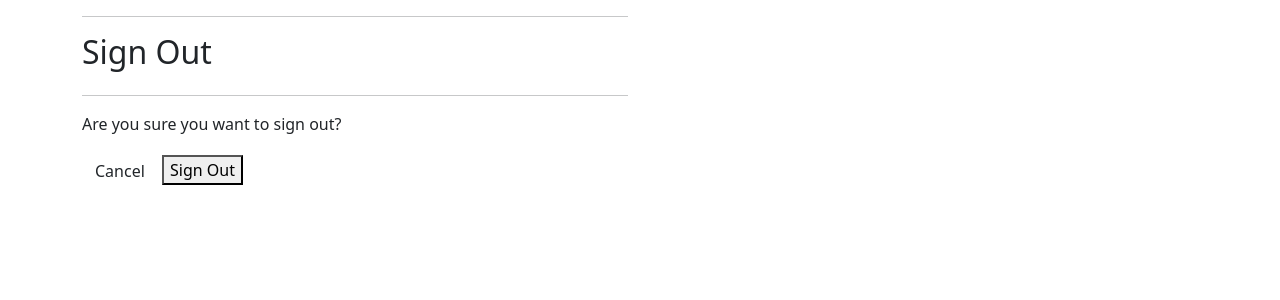
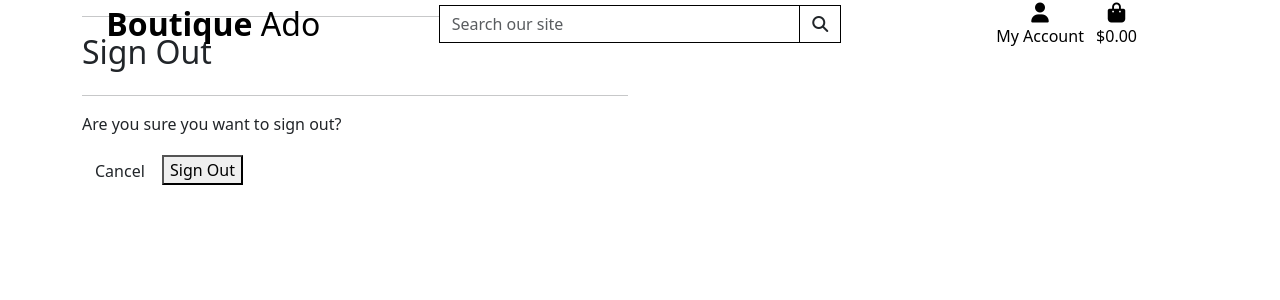
Before and after one commit to kilbey-lyle/rockdrop, a Django app: page /accounts/logout/ in a window 1280 px wide. Shown: the top 300 px of the page. Run offline with Django 5.2, Linux system fonts and the light colour scheme; the visitor is signed in with stand-in values (Sample User, id 1); some libraries are stand-ins or nearby versions.

Commit message:
chore: pushing to enable tutor support

```diff
--- a/templates/base.html
+++ b/templates/base.html
@@ -22,15 +22,9 @@
     {% endblock %}
 
     {% block core_js %}
-        <script src="https://cdn.jsdelivr.net/npm/bootstrap@5.3.3/dist/js/bootstrap.bundle.min.js"
-            integrity="sha384-YvpcrYf0tY3lHB60NNkmXc5s9fDVZLESaAA55NDzOxhy9GkcIdslK1eN7N6jIeHz"
-            crossorigin="anonymous"></script>
-        <script src="https://cdn.jsdelivr.net/npm/@popperjs/core@2.11.8/dist/umd/popper.min.js"
-            integrity="sha384-I7E8VVD/ismYTF4hNIPjVp/Zjvgyol6VFvRkX/vR+Vc4jQkC+hVqc2pM8ODewa9r"
-            crossorigin="anonymous"></script>
-        <script src="https://cdn.jsdelivr.net/npm/bootstrap@5.3.3/dist/js/bootstrap.min.js"
-            integrity="sha384-0pUGZvbkm6XF6gxjEnlmuGrJXVbNuzT9qBBavbLwCsOGabYfZo0T0to5eqruptLy"
-            crossorigin="anonymous"></script>
+    <script src="https://kit.fontawesome.com/289e1d11d0.js" crossorigin="anonymous"></script>
+    <script src="https://cdn.jsdelivr.net/npm/@popperjs/core@2.11.8/dist/umd/popper.min.js" integrity="sha384-I7E8VVD/ismYTF4hNIPjVp/Zjvgyol6VFvRkX/vR+Vc4jQkC+hVqc2pM8ODewa9r" crossorigin="anonymous"></script>
+    <script src="https://cdn.jsdelivr.net/npm/bootstrap@5.3.3/dist/js/bootstrap.min.js" integrity="sha384-0pUGZvbkm6XF6gxjEnlmuGrJXVbNuzT9qBBavbLwCsOGabYfZo0T0to5eqruptLy" crossorigin="anonymous"></script>
     {% endblock %}
 
     {% block extra_js %}
@@ -40,7 +34,67 @@
 </head>
 
 <body>
-    <header></header>
+    <header class="container-fluid fixed-top">
+        <div class="row">
+            <div class="col-12 col-lg-4 my-auto py-1 py-lg-0 text-center text-lg-left">
+                <a href="{% url 'welcome' %}" class="nav-link main-logo-link">
+                    <h2 class="logo-font text-black my-0"><strong>Boutique</strong> Ado</h2>
+                </a>
+            </div>
+            <div class="col-12 col-lg-4 my-auto py-1 py-lg-0">
+                <form method="GET" action="">
+                    <div class="input-group w-100">
+                        <input class="form-control border border-black rounded-0" type="text" name="q" placeholder="Search our site">
+                        <div class="input-group-append">
+                            <button class="form-control btn btn-black border border-black rounded-0" type="submit">
+                                <span class="icon">
+                                    <i class="fas fa-search"></i>
+                                </span>
+                            </button>
+                        </div>
+                    </div>
+                </form>
+            </div>
+            <div class="col-12 col-lg-4 my-auto py-1 py-lg-0">
+                <ul class="list-inline list-unstyled text-center text-lg-right my-0">
+                    <li class="list-inline-item dropdown">
+                        <a class="text-black nav-link" href="#" id="user-options" data-toggle="dropdown" aria-haspopup="true" aria-expanded="false">
+                            <div class="text-center">
+                                <div><i class="fas fa-user fa-lg"></i></div>
+                                <p class="my-0">My Account</p>
+                            </div>
+                        </a>
+                        <div class="dropdown-menu border-0" aria-labelledby="user-options">
+                            {% if request.user.is_authenticated %}
+                                {% if request.user.is_superuser %}
+                                    <a href="" class="dropdown-item">Product Management</a>
+                                {% endif %}
+                                <a href="" class="dropdown-item">My Profile</a>
+                                <a href="{% url 'account_logout' %}" class="dropdown-item">Logout</a>
+                            {% else %}
+                                <a href="{% url 'account_signup' %}" class="dropdown-item">Register</a>
+                                <a href="{% url 'account_login' %}" class="dropdown-item">Login</a>
+                            {% endif %}
+                        </div>
+                    </li>
+                    <li class="list-inline-item">
+                        <a class="{% if grand_total %}text-info font-weight-bold{% else %}text-black{% endif %} nav-link" href="">
+                            <div class="text-center">
+                                <div><i class="fas fa-shopping-bag fa-lg"></i></div>
+                                <p class="my-0">
+                                    {% if grand_total %}
+                                        ${{ grand_total|floatformat:2 }}
+                                    {% else %}
+                                        $0.00
+                                    {% endif %}
+                                </p>
+                            </div>
+                        </a>
+                    </li>
+                </ul>
+            </div>
+        </div>
+    </header>
 
     {% if messages %}
     <div class="message-container"></div>
```
